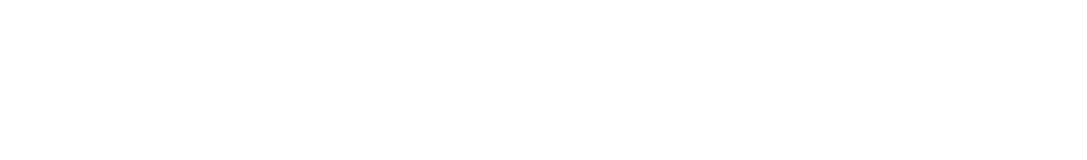
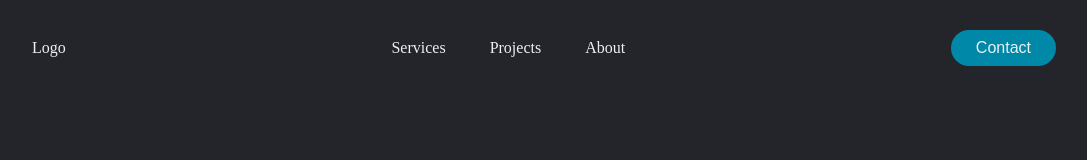
Before and after one commit to Renkai7/Navigation-Bars, a plain HTML site: page tutorial/index.html in a window 1280 px wide. Shown: the whole page, without its empty margins (96-1183 px from the left). Drawn offline with Linux system fonts and the light colour scheme.

Commit message:
create navbar in tutorial

```diff
--- a/tutorial/index.html
+++ b/tutorial/index.html
@@ -8,6 +8,16 @@
     <link rel="stylesheet" href="style.css">
 </head>
 <body>
-
+    <header>
+        <h2 class="logo">Logo</h2>
+        <nav>
+            <ul class="nav-links">
+                <li><a href="#">Services</a></li>
+                <li><a href="#">Projects</a></li>
+                <li><a href="#">About</a></li>
+            </ul>
+        </nav>
+        <a href="#" class="cta"><button>Contact</button></a>
+    </header>
 </body>
 </html>
--- a/tutorial/style.css
+++ b/tutorial/style.css
@@ -0,0 +1,54 @@
+* {
+    box-sizing: border-box;
+    margin: 0;
+    padding: 0;
+    background-color: #24252A;
+}
+
+li, a, button, h2 {
+    font-weight: 500;
+    font-size: 16px;
+    color: #edf0f1;
+    text-decoration: none;
+}
+
+header {
+    display: flex;
+    justify-content: space-between;
+    align-items: center;
+    padding: 30px 10%;
+}
+
+.logo {
+    cursor: pointer;
+}
+
+.nav-links {
+    list-style: none;
+}
+
+.nav-links li {
+    display: inline-block;
+    padding: 0px 20px;
+}
+
+.nav-links li a {
+    transition: all 0.3s ease 0s;
+}
+
+.nav-links li a:hover {
+    color: #0088a9;
+}
+
+button {
+    padding: 9px 25px;
+    background-color: rgba(0, 136, 169, 1);
+    border: none;
+    border-radius: 50px;
+    cursor: pointer;
+    transition: all 0.3s ease 0s;
+}
+
+button:hover {
+    background-color: rgba(0, 136, 169, .8);;
+}
```
